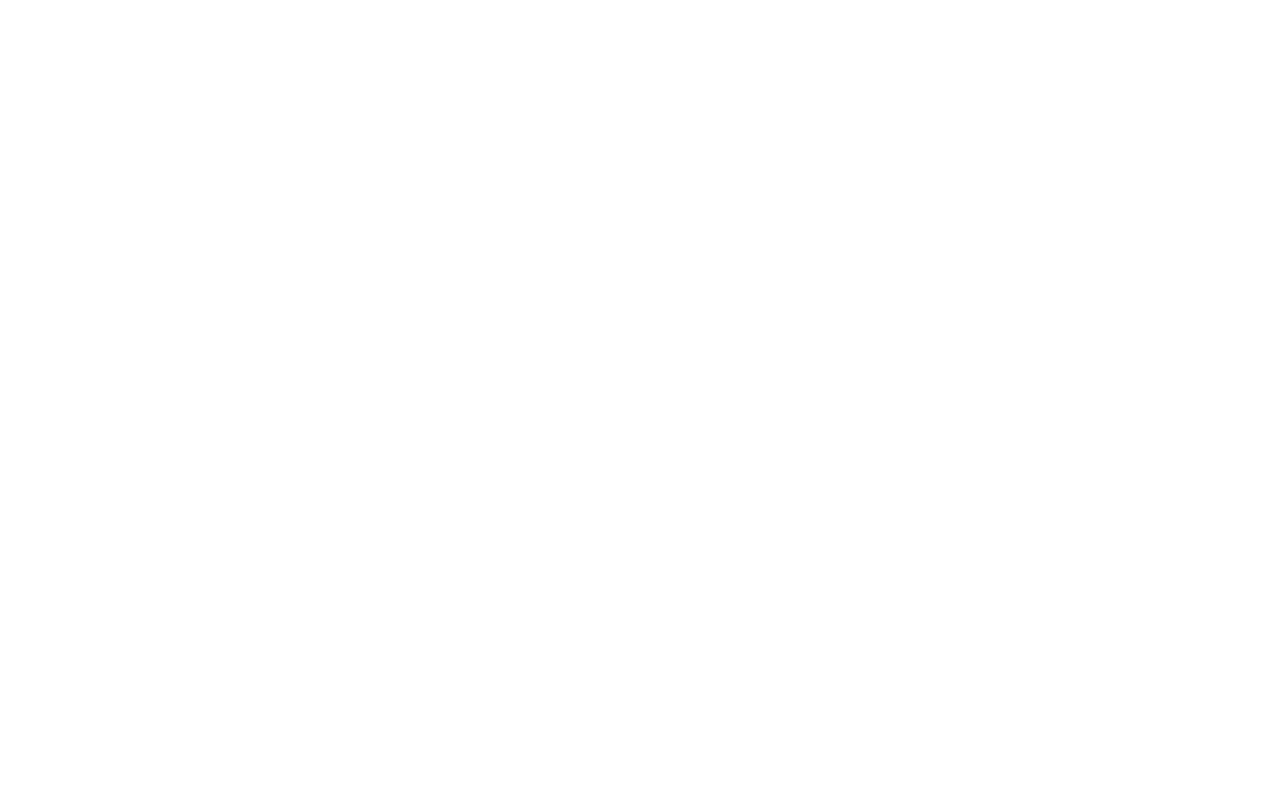
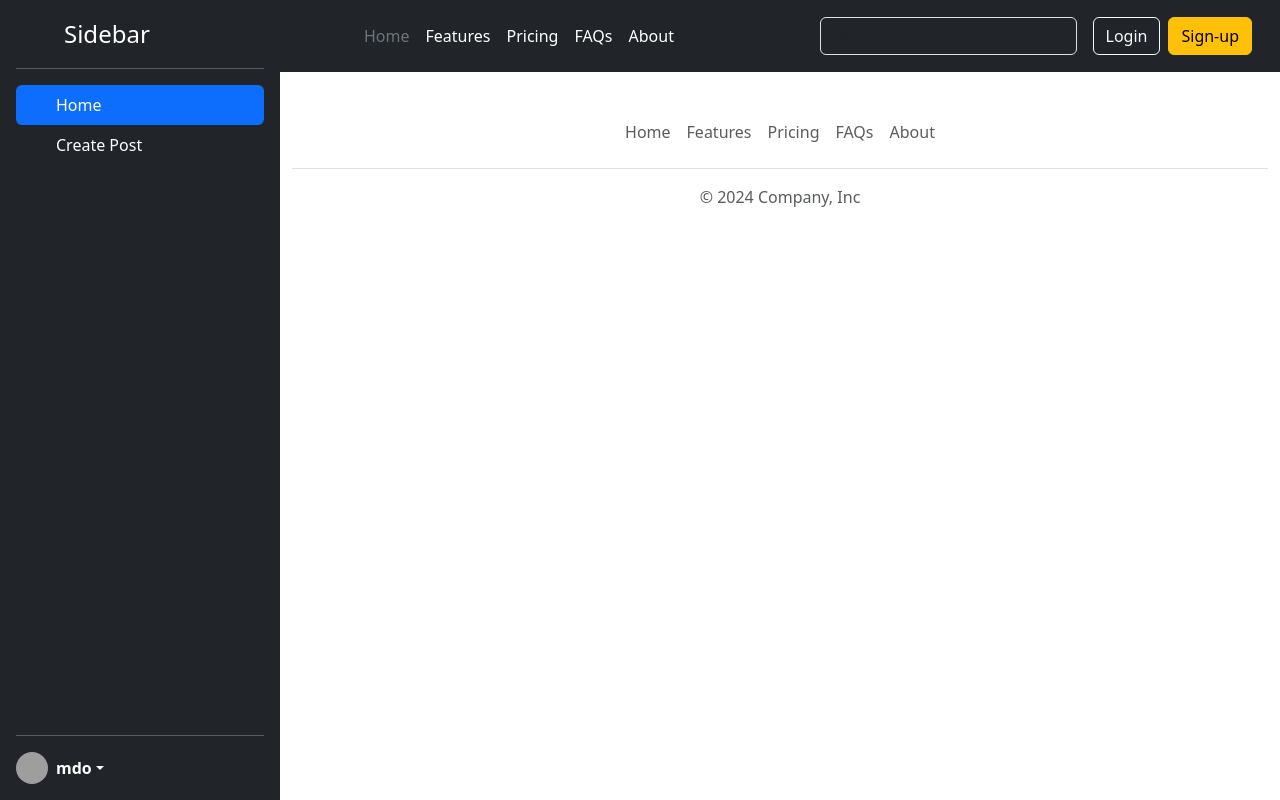
Before and after one commit to tusharsadat/react-practice, a React (Vite) app in the folder projects/social-media/: page / in a window 1280 px wide. Built offline with nearby package versions, Linux system fonts and the light colour scheme; grey boxes are pictures that could not be loaded.

Commit message:
build a basic layout

```diff
--- a/projects/social-media/src/App.css
+++ b/projects/social-media/src/App.css
@@ -0,0 +1,7 @@
+.app-container{
+  display: flex;
+
+}
+.body-container{
+  width: 100%;
+}
--- a/projects/social-media/src/App.jsx
+++ b/projects/social-media/src/App.jsx
@@ -1,7 +1,18 @@
 import "./App.css";
-import bootstrap from "bootstrap/dist/css/bootstrap.min.css";
+import "bootstrap/dist/css/bootstrap.min.css";
+import Header from "./components/Header";
+import Footer from "./components/Footer";
+import Sidebar from "./components/Sidebar";
 function App() {
-  return <div className="App"></div>;
+  return (
+    <div className="app-container">
+      <Sidebar />
+      <div className="body-container">
+        <Header />
+        <Footer />
+      </div>
+    </div>
+  );
 }
 
 export default App;
--- /dev/null
+++ b/projects/social-media/src/components/Footer.jsx
@@ -0,0 +1,38 @@
+const Footer = () => {
+  return (
+    <div className="container">
+      <footer className="py-3 my-4">
+        <ul className="nav justify-content-center border-bottom pb-3 mb-3">
+          <li className="nav-item">
+            <a href="#" className="nav-link px-2 text-body-secondary">
+              Home
+            </a>
+          </li>
+          <li className="nav-item">
+            <a href="#" className="nav-link px-2 text-body-secondary">
+              Features
+            </a>
+          </li>
+          <li className="nav-item">
+            <a href="#" className="nav-link px-2 text-body-secondary">
+              Pricing
+            </a>
+          </li>
+          <li className="nav-item">
+            <a href="#" className="nav-link px-2 text-body-secondary">
+              FAQs
+            </a>
+          </li>
+          <li className="nav-item">
+            <a href="#" className="nav-link px-2 text-body-secondary">
+              About
+            </a>
+          </li>
+        </ul>
+        <p className="text-center text-body-secondary">© 2024 Company, Inc</p>
+      </footer>
+    </div>
+  );
+};
+
+export default Footer;
--- /dev/null
+++ b/projects/social-media/src/components/Header.jsx
@@ -0,0 +1,75 @@
+const Header = () => {
+  return (
+    <header className="p-3 text-bg-dark">
+      <div className="container">
+        <div className="d-flex flex-wrap align-items-center justify-content-center justify-content-lg-start">
+          <a
+            href="/"
+            className="d-flex align-items-center mb-2 mb-lg-0 text-white text-decoration-none"
+          >
+            <svg
+              className="bi me-2"
+              width="40"
+              height="32"
+              role="img"
+              aria-label="Bootstrap"
+            >
+              <use xlinkHref="#bootstrap"></use>
+            </svg>
+          </a>
+
+          <ul className="nav col-12 col-lg-auto me-lg-auto mb-2 justify-content-center mb-md-0">
+            <li>
+              <a href="#" className="nav-link px-2 text-secondary">
+                Home
+              </a>
+            </li>
+            <li>
+              <a href="#" className="nav-link px-2 text-white">
+                Features
+              </a>
+            </li>
+            <li>
+              <a href="#" className="nav-link px-2 text-white">
+                Pricing
+              </a>
+            </li>
+            <li>
+              <a href="#" className="nav-link px-2 text-white">
+                FAQs
+              </a>
+            </li>
+            <li>
+              <a href="#" className="nav-link px-2 text-white">
+                About
+              </a>
+            </li>
+          </ul>
+
+          <form
+            className="col-12 col-lg-auto mb-3 mb-lg-0 me-lg-3"
+            role="search"
+          >
+            <input
+              type="search"
+              className="form-control form-control-dark text-bg-dark"
+              placeholder="Search..."
+              aria-label="Search"
+            />
+          </form>
+
+          <div className="text-end">
+            <button type="button" className="btn btn-outline-light me-2">
+              Login
+            </button>
+            <button type="button" className="btn btn-warning">
+              Sign-up
+            </button>
+          </div>
+        </div>
+      </div>
+    </header>
+  );
+};
+
+export default Header;
--- /dev/null
+++ b/projects/social-media/src/components/Sidebar.jsx
@@ -0,0 +1,82 @@
+const Sidebar = () => {
+  return (
+    <div
+      className="d-flex flex-column flex-shrink-0 p-3 text-bg-dark"
+      style={{ width: "280px", height: "100vh" }}
+    >
+      <a
+        href="/"
+        className="d-flex align-items-center mb-3 mb-md-0 me-md-auto text-white text-decoration-none"
+      >
+        <svg className="bi pe-none me-2" width="40" height="32">
+          <use xlinkHref="#bootstrap"></use>
+        </svg>
+        <span className="fs-4">Sidebar</span>
+      </a>
+      <hr />
+      <ul className="nav nav-pills flex-column mb-auto">
+        <li className="nav-item">
+          <a href="#" className="nav-link active" aria-current="page">
+            <svg className="bi pe-none me-2" width="16" height="16">
+              <use xlinkHref="#home"></use>
+            </svg>
+            Home
+          </a>
+        </li>
+        <li>
+          <a href="#" className="nav-link text-white">
+            <svg className="bi pe-none me-2" width="16" height="16">
+              <use xlinkHref="#speedometer2"></use>
+            </svg>
+            Create Post
+          </a>
+        </li>
+      </ul>
+      <hr />
+      <div className="dropdown">
+        <a
+          href="#"
+          className="d-flex align-items-center text-white text-decoration-none dropdown-toggle"
+          data-bs-toggle="dropdown"
+          aria-expanded="false"
+        >
+          <img
+            src="https://github.com/mdo.png"
+            alt=""
+            width="32"
+            height="32"
+            className="rounded-circle me-2"
+          />
+          <strong>mdo</strong>
+        </a>
+        <ul className="dropdown-menu dropdown-menu-dark text-small shadow">
+          <li>
+            <a className="dropdown-item" href="#">
+              New project...
+            </a>
+          </li>
+          <li>
+            <a className="dropdown-item" href="#">
+              Settings
+            </a>
+          </li>
+          <li>
+            <a className="dropdown-item" href="#">
+              Profile
+            </a>
+          </li>
+          <li>
+            <hr className="dropdown-divider" />
+          </li>
+          <li>
+            <a className="dropdown-item" href="#">
+              Sign out
+            </a>
+          </li>
+        </ul>
+      </div>
+    </div>
+  );
+};
+
+export default Sidebar;
```
